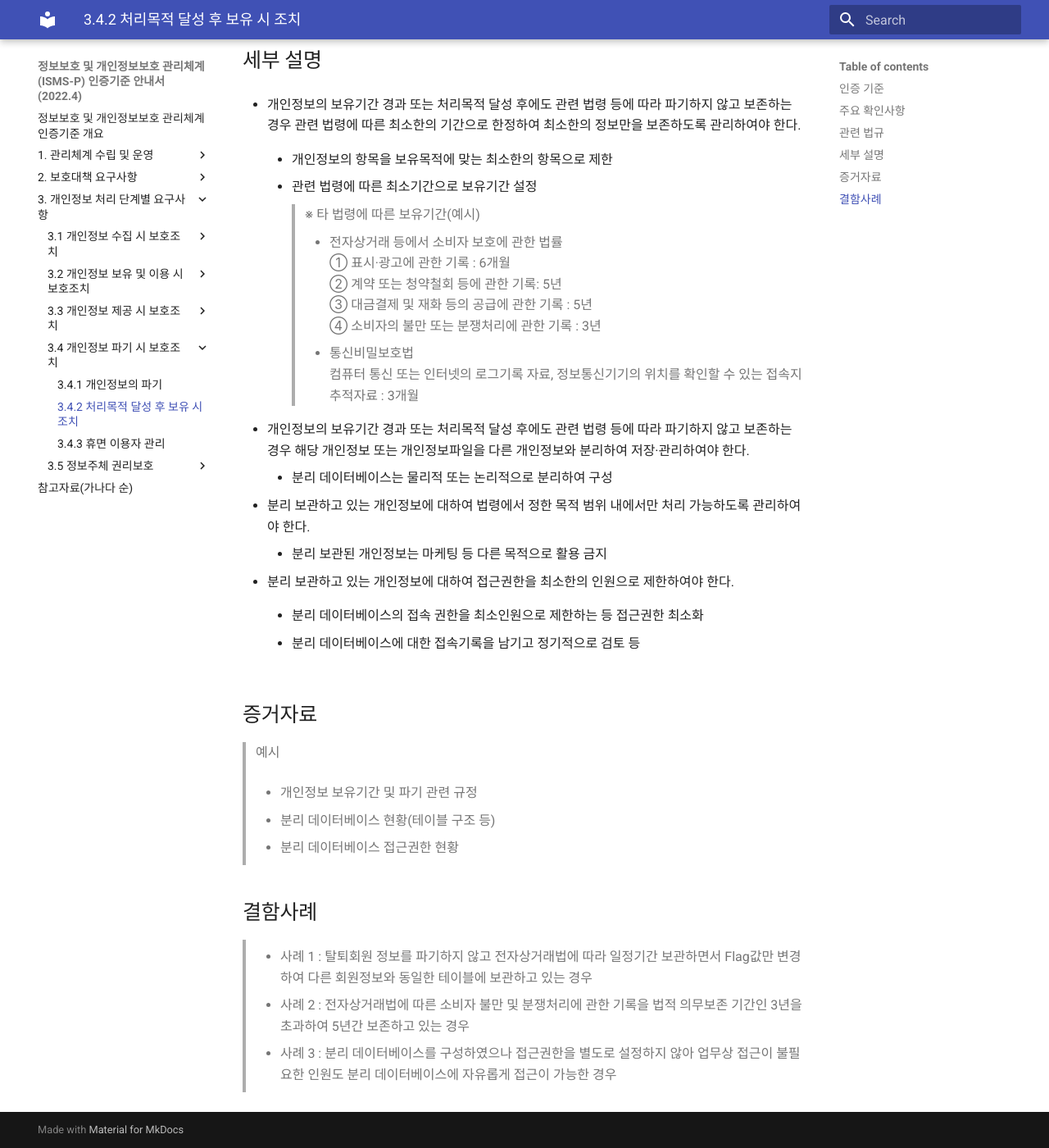
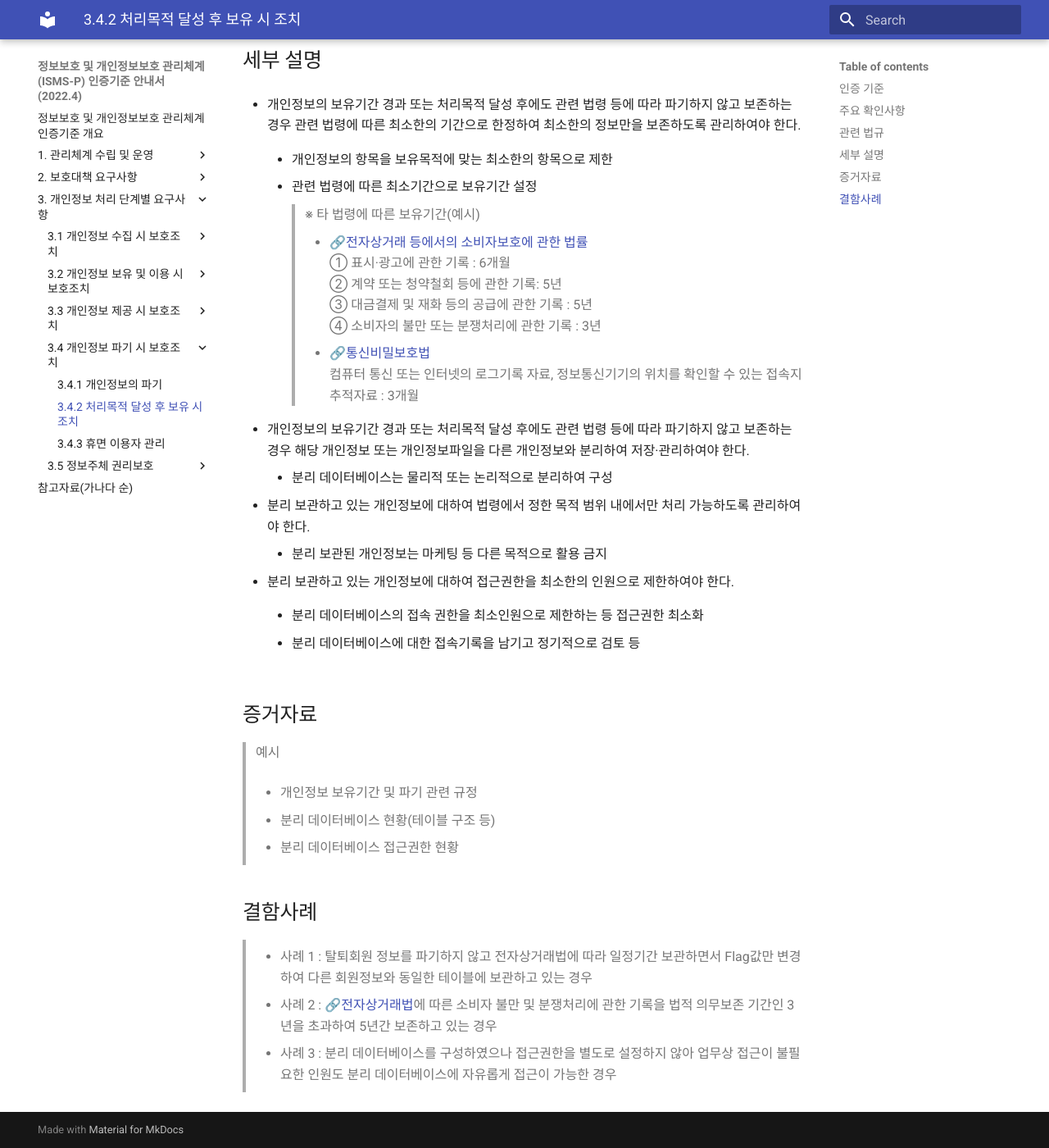
Before and after one commit to TouchstoneDocs/isms-docs, an MkDocs documentation site: the page built from docs/3. 개인정보 처리 단계별 요구사항/3.4 개인정보 파기 시 보호조치/3.4.2 처리목적 달성 후 보유 시 조치.md, in a window 1280 px wide and 1400 px high, scrolled down 693 px. Shown: the whole window at 82% size. Built offline with MkDocs 1.6.1 and Material for MkDocs 9.7.7, drawn with Linux system fonts in a browser that asks for light colours; old or Windows-style settings are respelled for this version of MkDocs; some of the changed lines change nothing that is shown.

Commit message:
법령 링크 추가

```diff
--- a/docs/3. 개인정보 처리 단계별 요구사항/3.4 개인정보 파기 시 보호조치/3.4.2 처리목적 달성 후 보유 시 조치.md
+++ b/docs/3. 개인정보 처리 단계별 요구사항/3.4 개인정보 파기 시 보호조치/3.4.2 처리목적 달성 후 보유 시 조치.md
@@ -28,12 +28,12 @@
     >
     > ※ 타 법령에 따른 보유기간(예시)
     >
-    > - 전자상거래 등에서 소비자 보호에 관한 법률
+    > - [🔗전자상거래 등에서의 소비자보호에 관한 법률](https://www.law.go.kr/법령/전자상거래등에서의소비자보호에관한법률/(20211230,17799,20201229)/제6조 "새 창에서 열기"){target=_blank}
     > ① 표시·광고에 관한 기록 : 6개월
     > ② 계약 또는 청약철회 등에 관한 기록: 5년
     > ③ 대금결제 및 재화 등의 공급에 관한 기록 : 5년
     > ④ 소비자의 불만 또는 분쟁처리에 관한 기록 : 3년
-    > - 통신비밀보호법
+    > - [🔗통신비밀보호법](https://www.law.go.kr/법령/통신비밀보호법/(20210316,17935,20210316)/제15조의2 "새 창에서 열기"){target=_blank}
     > 컴퓨터 통신 또는 인터넷의 로그기록 자료, 정보통신기기의 위치를 확인할 수 있는 접속지 추적자료 : 3개월
 
 - 개인정보의 보유기간 경과 또는 처리목적 달성 후에도 관련 법령 등에 따라 파기하지 않고 보존하는 경우 해당 개인정보 또는 개인정보파일을 다른 개인정보와 분리하여 저장·관리하여야 한다.
@@ -64,6 +64,6 @@
 
 > - 사례 1 : 탈퇴회원 정보를 파기하지 않고 전자상거래법에 따라 일정기간 보관하면서 Flag값만 변경하여 다른 회원정보와 동일한 테이블에 보관하고 있는 경우
 >
-> - 사례 2 : 전자상거래법에 따른 소비자 불만 및 분쟁처리에 관한 기록을 법적 의무보존 기간인 3년을 초과하여 5년간 보존하고 있는 경우
+> - 사례 2 : [🔗전자상거래법](https://www.law.go.kr/법령/전자상거래등에서의소비자보호에관한법률/(20211230,17799,20201229)/제6조 "새 창에서 열기"){target=_blank}에 따른 소비자 불만 및 분쟁처리에 관한 기록을 법적 의무보존 기간인 3년을 초과하여 5년간 보존하고 있는 경우
 >
 > - 사례 3 : 분리 데이터베이스를 구성하였으나 접근권한을 별도로 설정하지 않아 업무상 접근이 불필요한 인원도 분리 데이터베이스에 자유롭게 접근이 가능한 경우
```
